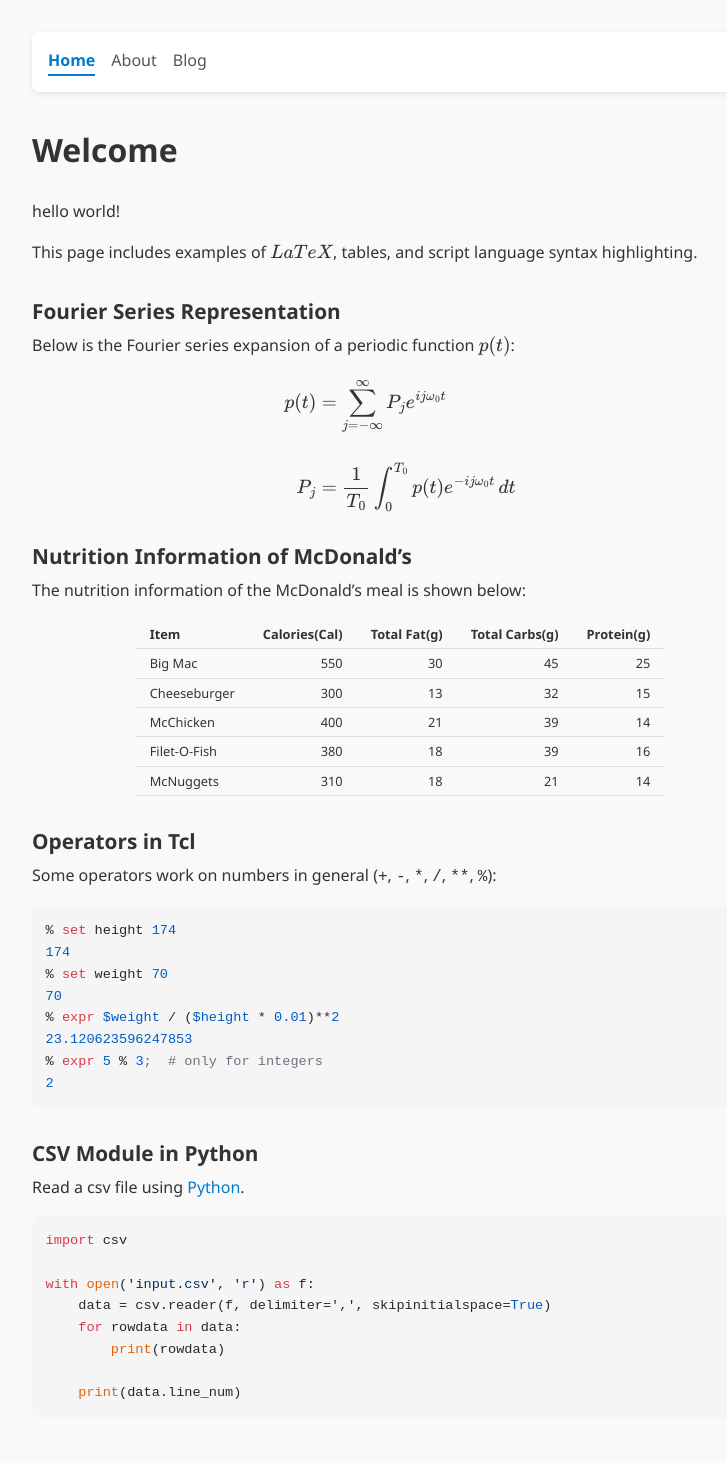
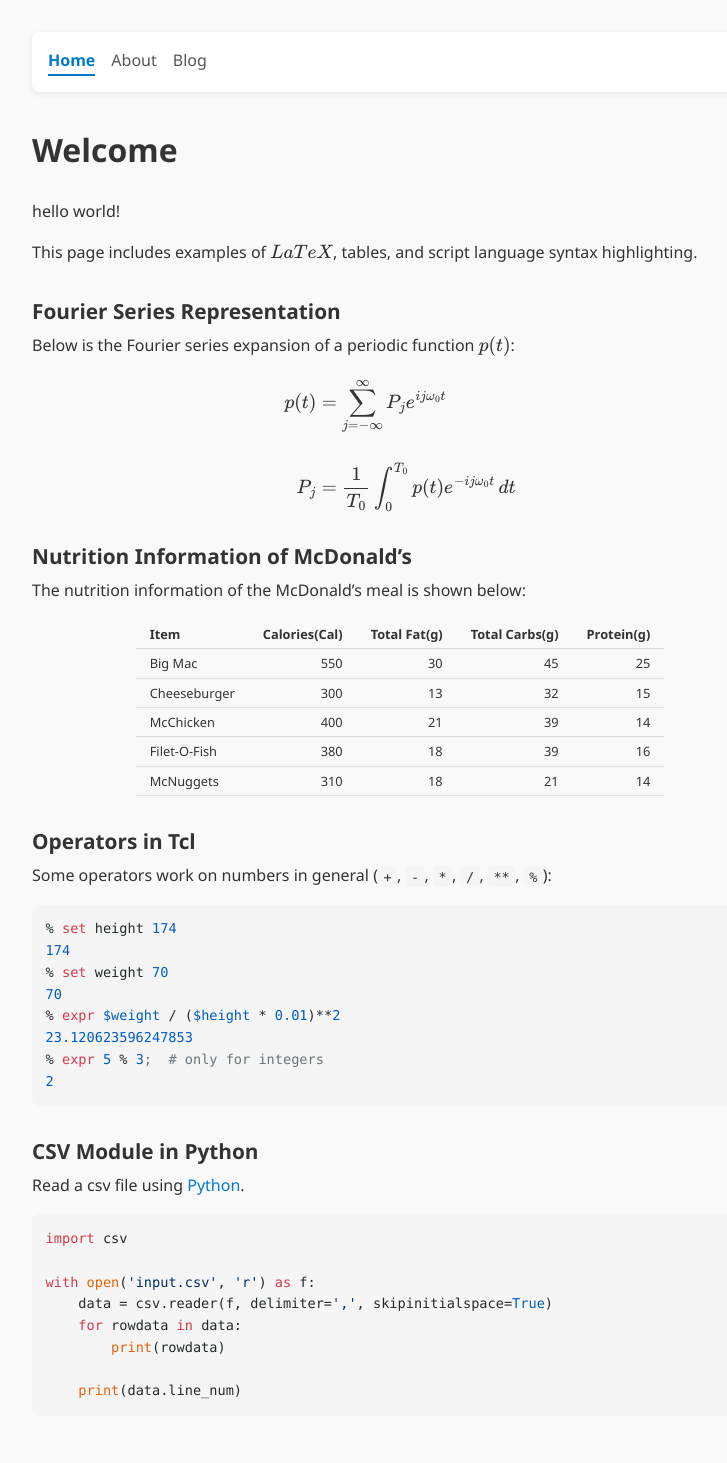
Before and after one commit to wyatthoho/wyatthoho.github.io, a Jekyll site: the page built from index.md, in a window 1280 px wide. Shown: the whole page, without its empty margins (240-967 px from the left). Built offline with Jekyll 4.4.1, drawn with Linux system fonts in a browser that asks for light colours; nearby versions of some CDN libraries.

Commit message:
specify the css for code

```diff
--- a/_sass/main.scss
+++ b/_sass/main.scss
@@ -111,7 +111,15 @@ tbody tr:hover {
   background-color: #f1f1f1;
 }
 
-/* Code Blocks */
+/* Code */
+code {
+  background-color: #f5f5f5;
+  padding: 0.2em 0.4em;
+  border-radius: 4px;
+  font-family: Consolas, Monaco, 'Courier New', monospace;
+  font-size: 0.85rem;
+}
+
 pre code {
   display: block;
   padding: 1rem;
```
